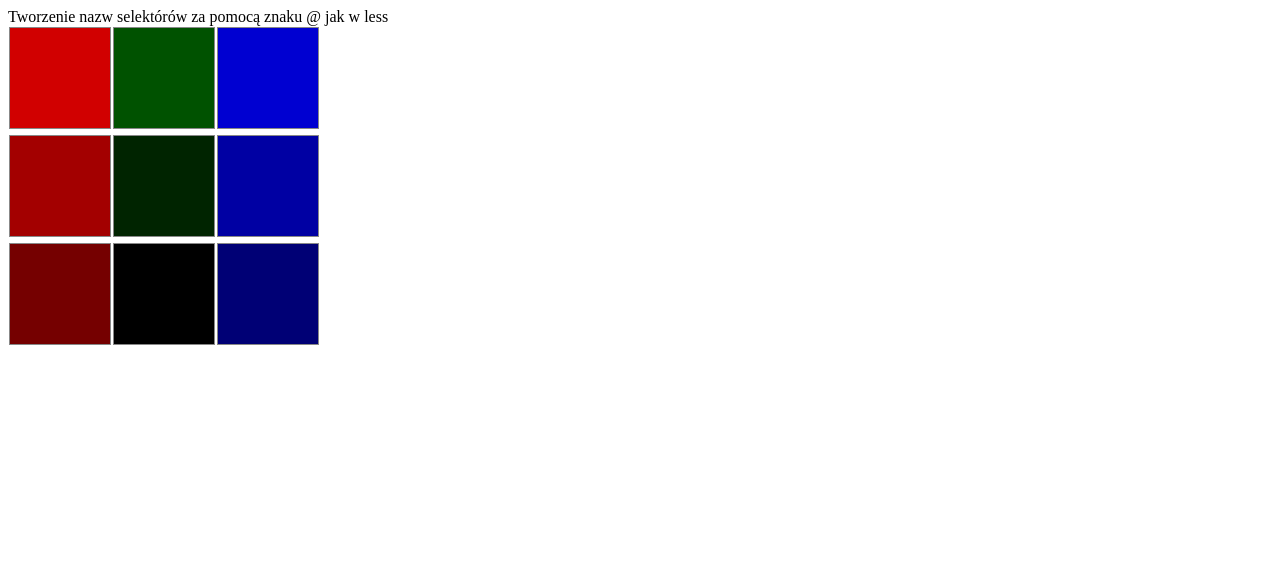
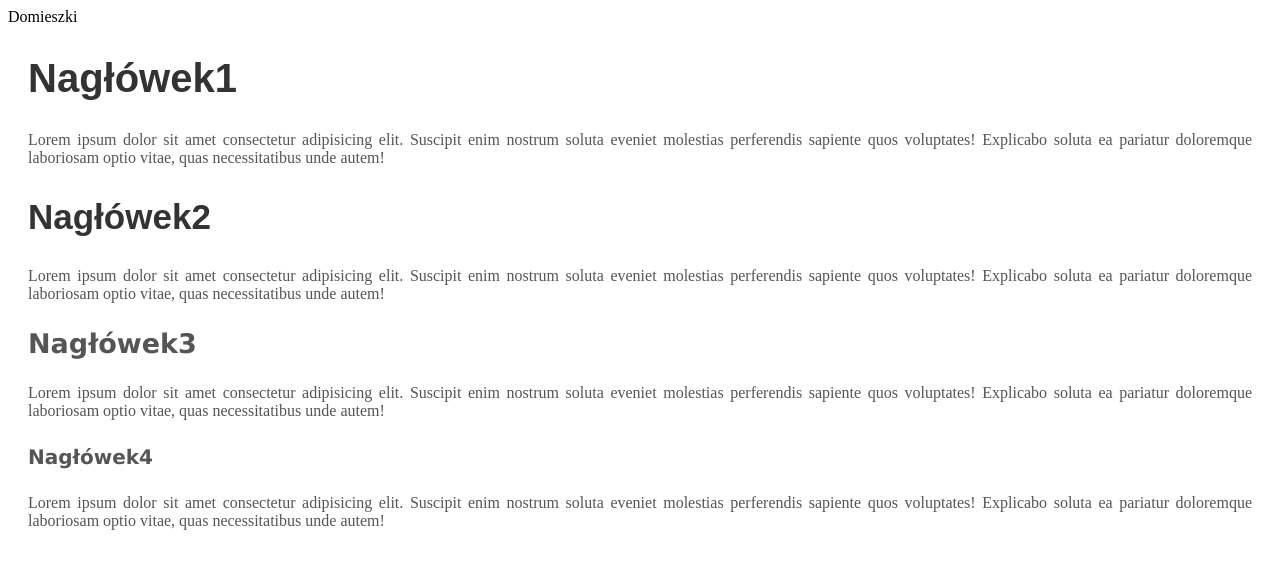
Before and after one commit to kbloski/scss_kurs, a Vue app in the folder vue-project/: page / in a window 1280 px wide. Shown: the top 568 px of the page. Built offline with nearby package versions, Linux system fonts and the light colour scheme.

Commit message:
import in scss

```diff
--- a/vue-project/src/components/sass/index.vue
+++ b/vue-project/src/components/sass/index.vue
@@ -7,10 +7,14 @@
     <!-- <l6_domieszki-zparametrami></l6_domieszki-zparametrami> -->
     <!-- <l7_funkcje></l7_funkcje> -->
     <!-- <l8_zagniezdzanie_pseudoklas></l8_zagniezdzanie_pseudoklas> -->
-    <l9_tworzenie_nazw_za_pomoca_ampersand></l9_tworzenie_nazw_za_pomoca_ampersand>
+    <!-- <l9_tworzenie_nazw_za_pomoca_ampersand></l9_tworzenie_nazw_za_pomoca_ampersand> -->
+    <!-- <l10_pseudoklasa_extend_i_placeholder></l10_pseudoklasa_extend_i_placeholder> -->
+    <l11_import_i_kompilacja_plikow></l11_import_i_kompilacja_plikow>
 </template>
 
 <script>
+import l10_pseudoklasa_extend_i_placeholder from './l10_pseudoklasa_extend_i_placeholder.vue';
+import l11_import_i_kompilacja_plikow from './l11_import_i_kompilacja_pilkow/l11_import_i_kompilacja_plikow.vue';
 import l1Zmienne from './l1_zmienne.vue';
 import l2_zmienne_part2 from './l2_zmienne_part2.vue';
 import l3_listy from './l3_listy.vue';
@@ -20,6 +24,7 @@ import L6_domieszkiZparametrami from './l6_domieszkiZparametrami.vue';
 import l7_funkcje from './l7_funkcje.vue';
 import l8_zagniezdzanie_pseudoklas from './l8_zagniezdzanie_pseudoklas.vue';
 import l9_tworzenie_nazw_za_pomoca_ampersand from './l9_tworzenie_nazw_za_pomoca_ampersand.vue';
+
 
 export default {
     components: {
@@ -31,7 +36,9 @@ export default {
         L6_domieszkiZparametrami,
         l7_funkcje,
         l8_zagniezdzanie_pseudoklas,
-        l9_tworzenie_nazw_za_pomoca_ampersand
+        l9_tworzenie_nazw_za_pomoca_ampersand,
+        l10_pseudoklasa_extend_i_placeholder,
+        l11_import_i_kompilacja_plikow
     }
 }
 </script>
--- /dev/null
+++ b/vue-project/src/components/sass/l10_pseudoklasa_extend_i_placeholder.vue
@@ -0,0 +1,103 @@
+<template>
+    <div>Domieszki</div>
+    <h1>Nagłówek1</h1>
+    <p>
+        Lorem ipsum dolor sit amet consectetur adipisicing elit. Suscipit enim nostrum
+        soluta eveniet molestias perferendis sapiente quos voluptates! Explicabo soluta ea
+        pariatur doloremque laboriosam optio vitae, quas necessitatibus unde autem!
+    </p>
+    <h2>Nagłówek2</h2>
+    <p>
+        Lorem ipsum dolor sit amet consectetur adipisicing elit. Suscipit enim nostrum
+        soluta eveniet molestias perferendis sapiente quos voluptates! Explicabo soluta ea
+        pariatur doloremque laboriosam optio vitae, quas necessitatibus unde autem!
+    </p>
+    <h3>Nagłówek3</h3>
+    <p>
+        Lorem ipsum dolor sit amet consectetur adipisicing elit. Suscipit enim nostrum
+        soluta eveniet molestias perferendis sapiente quos voluptates! Explicabo soluta ea
+        pariatur doloremque laboriosam optio vitae, quas necessitatibus unde autem!
+    </p>
+    <h4>Nagłówek4</h4>
+    <p>
+        Lorem ipsum dolor sit amet consectetur adipisicing elit. Suscipit enim nostrum
+        soluta eveniet molestias perferendis sapiente quos voluptates! Explicabo soluta ea
+        pariatur doloremque laboriosam optio vitae, quas necessitatibus unde autem!
+    </p>
+</template>
+
+<style lang="scss" scoped>
+// STRUKTURA DOMIESZKI
+// @mixin nazwa {
+//     ...
+// }
+//
+// Zagnieżdzanie domieszki
+// @mixin nazwa2{
+//  @include nazwa;
+// }
+//
+// Domieszki nie można umieszczać w ciele innej domieszki
+
+$margin-1: 30px;
+$margin-2: 25px;
+
+@mixin text-align {
+    text-align: justify;
+}
+
+// extend tworzy odatkowe klasy które rozszerzają inne klasy co w kompilacji może zaśmiecać kod
+.padding-and-align
+{
+    padding: 0px 20px 0px 20px;
+    @include text-align
+}
+
+// placeholder (nie tworzy zbędnych nazw klas)
+%h1-h2
+{
+    font-family: "Arial";
+    margin-top: $margin-1;
+    margin-bottom: $margin-1;
+    color: #333;
+}
+
+%h3-h4
+{
+    font-family: "Verdana";
+    margin-top: $margin-2;
+    margin-bottom: $margin-2;
+    color: #555;
+}
+
+h1, h2 {
+    @extend .padding-and-align;
+    @extend %h1-h2;
+}
+h1 {
+    font-size: 40px;
+}
+
+h2 {
+    font-size: 35px;
+}
+
+h3, h4 {
+    @extend .padding-and-align;
+    @extend %h3-h4;
+}
+
+h3 {
+    font-size: 27px;
+}
+
+h4 {
+    font-size: 20px;
+}
+
+p {
+    color: #555;
+    @extend .padding-and-align;
+}
+
+</style>
--- /dev/null
+++ b/vue-project/src/components/sass/l11_import_i_kompilacja_pilkow/l11_import_i_kompilacja_plikow.vue
@@ -0,0 +1,66 @@
+<template>
+    <div>Domieszki</div>
+    <h1>Nagłówek1</h1>
+    <p>
+        Lorem ipsum dolor sit amet consectetur adipisicing elit. Suscipit enim nostrum
+        soluta eveniet molestias perferendis sapiente quos voluptates! Explicabo soluta ea
+        pariatur doloremque laboriosam optio vitae, quas necessitatibus unde autem!
+    </p>
+    <h2>Nagłówek2</h2>
+    <p>
+        Lorem ipsum dolor sit amet consectetur adipisicing elit. Suscipit enim nostrum
+        soluta eveniet molestias perferendis sapiente quos voluptates! Explicabo soluta ea
+        pariatur doloremque laboriosam optio vitae, quas necessitatibus unde autem!
+    </p>
+    <h3>Nagłówek3</h3>
+    <p>
+        Lorem ipsum dolor sit amet consectetur adipisicing elit. Suscipit enim nostrum
+        soluta eveniet molestias perferendis sapiente quos voluptates! Explicabo soluta ea
+        pariatur doloremque laboriosam optio vitae, quas necessitatibus unde autem!
+    </p>
+    <h4>Nagłówek4</h4>
+    <p>
+        Lorem ipsum dolor sit amet consectetur adipisicing elit. Suscipit enim nostrum
+        soluta eveniet molestias perferendis sapiente quos voluptates! Explicabo soluta ea
+        pariatur doloremque laboriosam optio vitae, quas necessitatibus unde autem!
+    </p>
+</template>
+
+<style lang="scss" scoped>
+// Importowanie plików scss
+@import './variables.scss';
+@import './mixins.scss';
+
+
+
+h1, h2 {
+    @extend .padding-and-align;
+    @extend %h1-h2;
+}
+h1 {
+    font-size: 40px;
+}
+
+h2 {
+    font-size: 35px;
+}
+
+h3, h4 {
+    @extend .padding-and-align;
+    @extend %h3-h4;
+}
+
+h3 {
+    font-size: 27px;
+}
+
+h4 {
+    font-size: 20px;
+}
+
+p {
+    color: #555;
+    @extend .padding-and-align;
+}
+
+</style>
--- /dev/null
+++ b/vue-project/src/components/sass/l11_import_i_kompilacja_pilkow/mixins.scss
@@ -0,0 +1,22 @@
+@mixin text-align {
+    text-align: justify;
+}
+
+.padding-and-align {
+    padding: 0px 20px 0px 20px;
+    @include text-align
+}
+
+%h1-h2 {
+    font-family: "Arial";
+    margin-top: $margin-1;
+    margin-bottom: $margin-1;
+    color: #333;
+}
+
+%h3-h4 {
+    font-family: "Verdana";
+    margin-top: $margin-2;
+    margin-bottom: $margin-2;
+    color: #555;
+}
--- /dev/null
+++ b/vue-project/src/components/sass/l11_import_i_kompilacja_pilkow/variables.scss
@@ -0,0 +1,2 @@
+$margin-1: 30px;
+$margin-2: 25px;
```
Also changed, not shown: vue-project/src/components/sass/l11_import_i_kompilacja_pilkow/style.scss (added).
